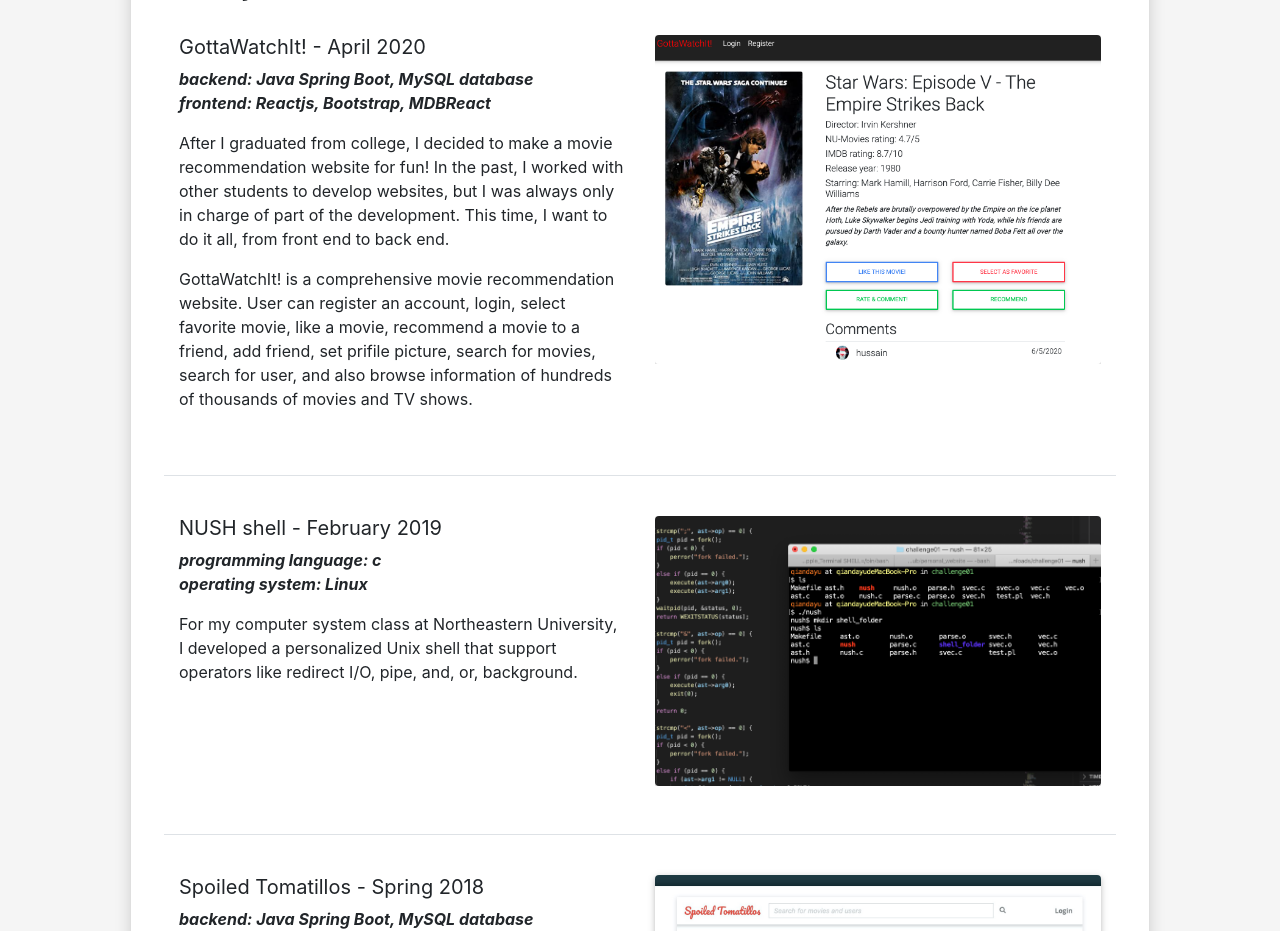
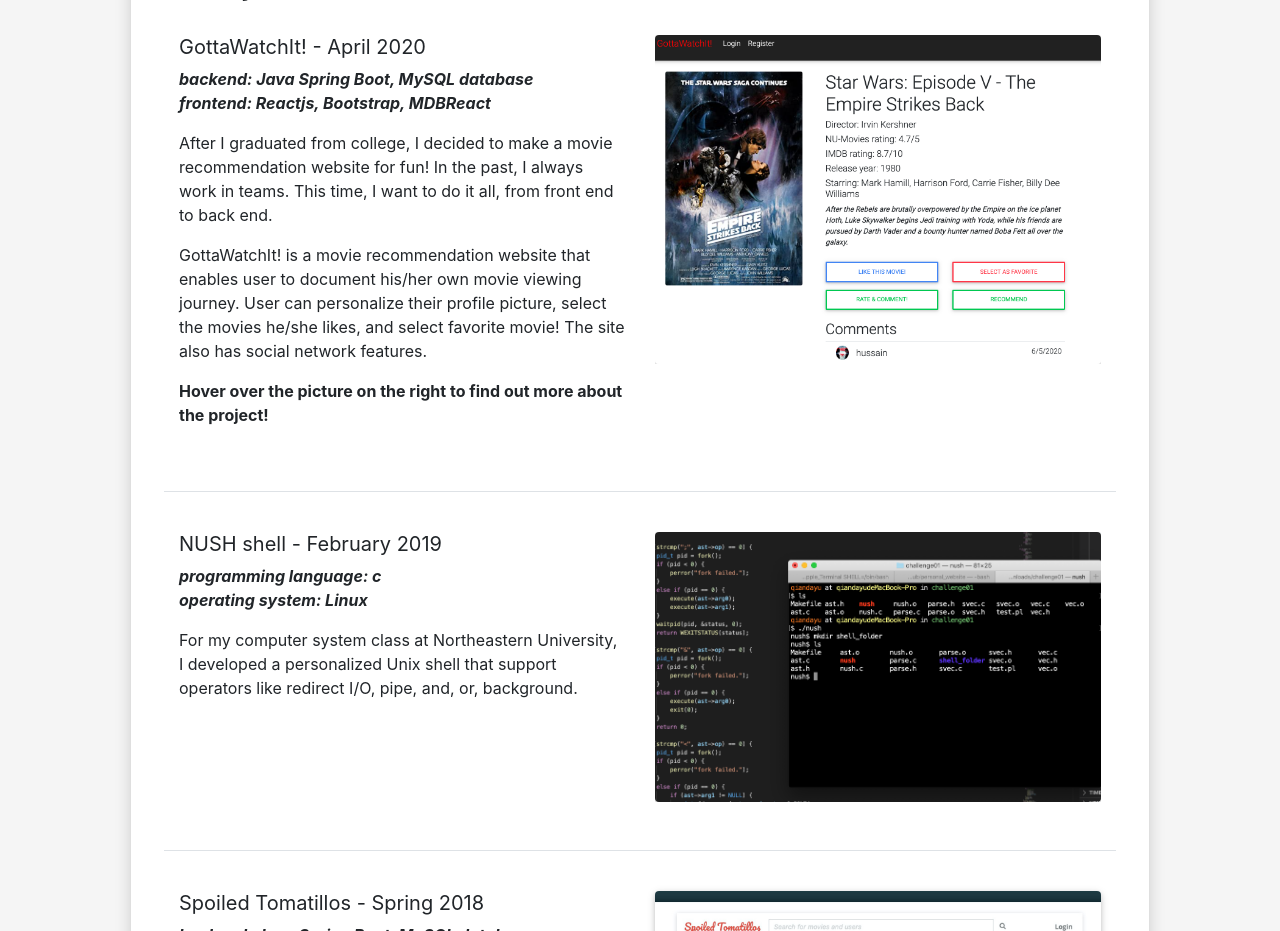
Before and after one commit to chiniklaus/personal_website, a React (Create React App) app: page / in a window 1280 px wide. Shown: the part 3700-4631 px from the top of the page. Built offline with nearby package versions, Linux system fonts and the light colour scheme.

Commit message:
added the youtube video

```diff
--- a/src/App.css
+++ b/src/App.css
@@ -103,3 +103,11 @@
 .githubArrow:hover {
   color: green;
 }
+
+.githubArrow {
+  color: white;
+}
+
+.githubArrow:hover {
+  color: green;
+}
--- a/src/Components/Projects.js
+++ b/src/Components/Projects.js
@@ -32,14 +32,16 @@
               frontend: Reactjs, Bootstrap, MDBReact
               </p>
               <p className="font-weight-normal">
-              After I graduated from college, I decided to make a movie recommendation website for fun! In the past, I worked
-              with other students to develop websites, but I was always only in charge of part of the development. This time,
-              I want to do it all, from front end to back end.
+              After I graduated from college, I decided to make a movie recommendation website for fun! In the past, I always work
+              in teams. This time, I want to do it all, from front end to back end.
               </p>
               <p>
-              GottaWatchIt! is a comprehensive movie recommendation website. User can register an account, login, select favorite movie,
-              like a movie, recommend a movie to a friend, add friend, set prifile picture, search for movies, search for user, and also
-              browse information of hundreds of thousands of movies and TV shows.
+              GottaWatchIt! is a movie recommendation website that enables user to document his/her own movie viewing journey. User
+              can personalize their profile picture, select the movies he/she likes, and select favorite movie! The site also has
+              social network features.
+              </p>
+              <p>
+                <strong>Hover over the picture on the right to find out more about the project!</strong>
               </p>
             </div>
             <div className="col-6 mt-4">
@@ -47,9 +49,24 @@
               <img src={nm} className="rounded img-fluid z-depth-1" alt="..."/>
               <MDBMask className="flex-center" overlay="black-strong">
                 <div className="container-fluid text-center">
-                    <a href='https://github.com/chiniklaus/GottaWatchIt-Client'>
-                      <MDBIcon far icon="arrow-alt-circle-right" className="githubArrow" size="3x"/>
-                    </a>
+                  <div className="row">
+                    <div className="col-2"></div>
+                    <div className="col-10" style={{display: 'flex', alignItems: 'center'}}>
+                      <a href='https://github.com/chiniklaus/GottaWatchIt-Client'>
+                        <MDBIcon far icon="arrow-alt-circle-right" className="githubArrow" size="3x"/>
+                      </a>
+                      <h5 className="pl-2" style={{color:'white', marginLeft: 5}}>github repo</h5>
+                    </div>
+                  </div>
+                  <div className="row mt-2">
+                    <div className="col-2"></div>
+                    <div className="col-10" style={{display: 'flex', alignItems: 'center'}}>
+                      <a href='https://www.youtube.com/watch?v=G7cCgAqFYZU&t=7s'>
+                        <MDBIcon fab icon="youtube" className="githubArrow" size="3x"/>
+                      </a>
+                      <h5 className="pl-2" style={{color:'white'}}>youtube system demo</h5>
+                    </div>
+                  </div>
                 </div>
               </MDBMask>
             </MDBView>
```
